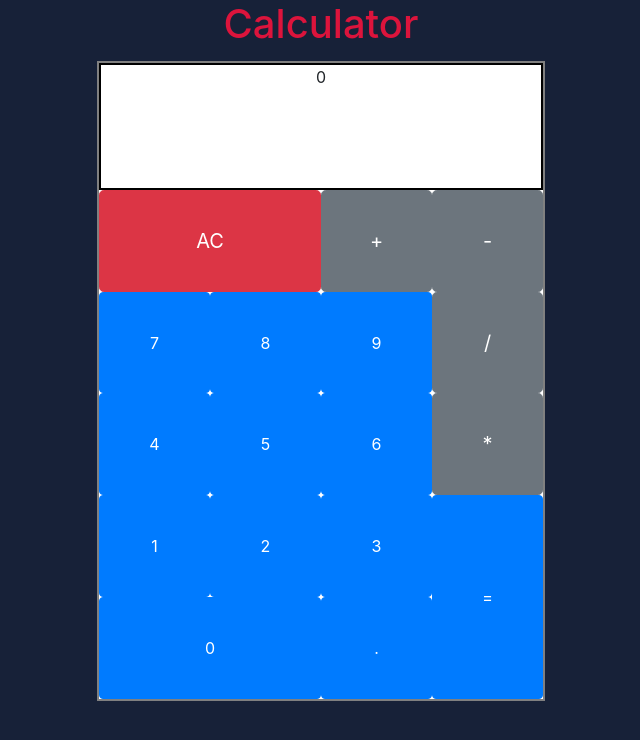
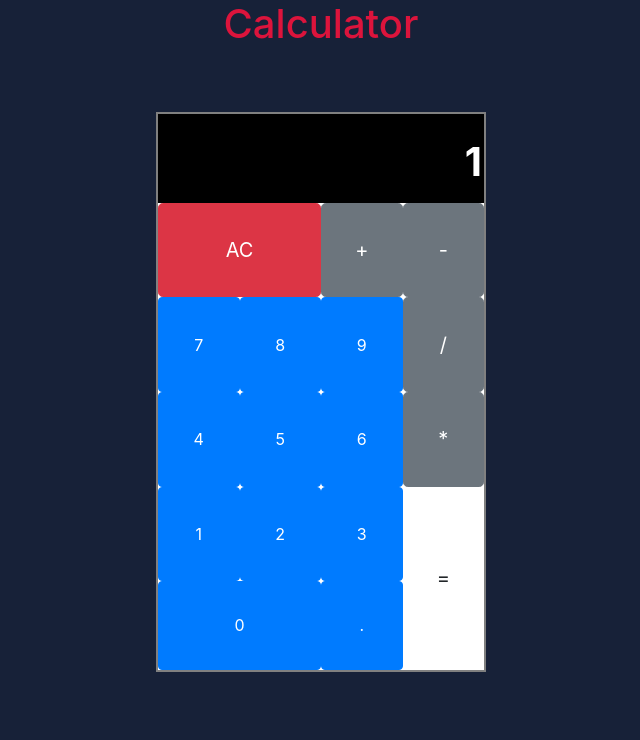
Before and after one commit to KhayaZikhali/java-calc, a React (Create React App) app: page / in a window 1280 px wide. Shown: the top 740 px of the page, without its empty margins (319-959 px from the left). Built offline with nearby package versions, Linux system fonts and the light colour scheme.

Commit message:
improved the button layout
added an state update function
added a fucntion to update thed display on button click

```diff
--- a/src/App.css
+++ b/src/App.css
@@ -10,16 +10,15 @@ h1 {
 }
 
 .main {
-  width:35vw;
-  height:80vh;
+  width:330px;
+  height:70vh;
   background-color:white;
   border:2px solid grey;
-  margin-left:auto;
-  margin-right:auto;
-  margin-top:1%;
+  margin:auto;
+  margin-top:5%;
   display:grid;
   grid-template-columns: 25% 25% 25% 25%;
-  grid-template-rows:20% 16% 16% 16% 16% 16% ;
+  grid-template-rows:16% 17% 17% 17% 17% 16% ;
   grid-template-areas:
   "display display display display"
   "cancel cancel add  subtract"
@@ -39,76 +38,65 @@ h1 {
   height:100%;
   border:2px solid black;
   grid-area: display;
+  background-color:black;
+  font-size:40px;
+  font-weight: bold;
+  color:white;
+  padding-top:5%;
+  text-align:right;
 }
-
 .btn-click{
   width:100%;
   height:100%;
   border:4px solid black;
 }
-
 .functions {
   height: 8vh;
 }
-
 .keypad{
   background-color: rgb(0,0,0);
   height: 70%;
   width:75%;
 }
-
 #cancel {
   grid-area:cancel;
 }
-
 #subtract {
   grid-area:subtract;
 }
-
 #divide {
   grid-area:divide;
 }
-
 #multiply{
   grid-area:multiply;
 }
-
 #zero {
   grid-area:zero;
 }
-
 #one {
   grid-area:one;
 }
-
 #two {
   grid-area:two;
 }
-
 #three {
   grid-area:three;
 }
-
 #four {
   grid-area:four;
 }
-
 #five {
   grid-area:five;
 }
-
 #seven {
   grid-area:seven;
 }
-
 #nine {
   grid-area:nine;
 }
-
 #point {
   grid-area:point
 }
-
 #equal {
   grid-area:equal;
 }
--- a/src/calc.js
+++ b/src/calc.js
@@ -6,38 +6,45 @@ class Main extends React.Component {
     constructor(props) {
       super(props);
       this.state = {
-        instrument: 0
+       display  : 1
       };
       this.lings = this.lings.bind(this)
+      this.cancel = this.cancel.bind(this)
     }
+
  // function to alter the state
-    lings(){
+    lings(num){
         this.setState (state => {
-            return {instrument : 1 } })
+            return {display : this.state.display + 3 } })
+    }
+
+    cancel(){
+        this.setState (state =>{
+            return {display : 0 } })
     }
 
     render() {
     return (
         <div className="main">
-          <div className="display">{this.state.instrument}</div>
-            <button className="btn btn-lg btn-danger"  id="cancel">AC</button>
-              <button className="btn btn-lg btn-secondary" id="divide">/</button>
-              <button className="btn btn-lg btn-secondary" id="add">+</button>
-              <button className="btn btn-lg btn-secondary" id="subtract">-</button>
-              <button className="btn btn-lg btn-secondary" id="multiply">*</button>
-            <button className="btn btn-primary btn-click" id='nine'>9</button>
-            <button className="btn btn-primary btn-click" id='eight'>8</button>
-            <button className="btn btn-primary btn-click" id='seven'>7</button>
-            <button className="btn btn-primary btn-click" id='six'>6</button>
-            <button className="btn btn-primary btn-click" id='five'>5</button>
-            <button className="btn btn-primary btn-click" id='four'>4</button>
-            <button className="btn btn-primary btn-click" id='three'>3</button>
-            <button className="btn btn-primary btn-click" id='two'>2</button>
-            <button className="btn btn-primary btn-click" id='one'>1</button>
-            <button className="btn btn-primary btn-click" id='point'>.</button>
-            <button className="btn btn-primary btn-click" id='equal'>=</button>
-
-            <button className="btn btn-primary btn-click" id="zero">0</button>
+            <div className="display">{this.state.display}</div>
+            <button className="btn btn-lg btn-danger" id="cancel" onClick={this.cancel}>AC</button>
+            <button className="btn btn-lg btn-secondary" id="divide" >/</button>
+            <button className="btn btn-lg btn-secondary" id="add" >+</button>
+            <button className="btn btn-lg btn-secondary" id="subtract">-</button>
+            <button className="btn btn-lg btn-secondary" id="multiply">*</button>
+            {/* add shadow to buttons */}
+            <button className="btn button-secondary btn-lg" id='equal' onClick={this.lings}>=</button>
+            <button className="btn btn-primary btn-click" id='nine' value={9} onClick={this.lings}>9</button>
+            <button className="btn btn-primary btn-click" id='eight' onClick={this.lings}>8</button>
+            <button className="btn btn-primary btn-click" id='seven' onClick={this.lings}>7</button>
+            <button className="btn btn-primary btn-click" id='six' onClick={this.lings}>6</button>
+            <button className="btn btn-primary btn-click" id='five' onClick={this.lings}>5</button>
+            <button className="btn btn-primary btn-click" id='four' onClick={this.lings}>4</button>
+            <button className="btn btn-primary btn-click" id='three' onClick={this.lings}>3</button>
+            <button className="btn btn-primary btn-click" id='two' onClick={this.lings}>2</button>
+            <button className="btn btn-primary btn-click" id='one' onClick={this.lings}>1</button>
+            <button className="btn btn-primary btn-click" id='point' onClick={this.lings}>.</button>
+            <button className="btn btn-primary btn-click" id="zero" onClick={this.lings}>0</button>
         </div>
     )
  }
```
Also changed, not shown: 1 other file (tests, documents, lock files or other folders).
